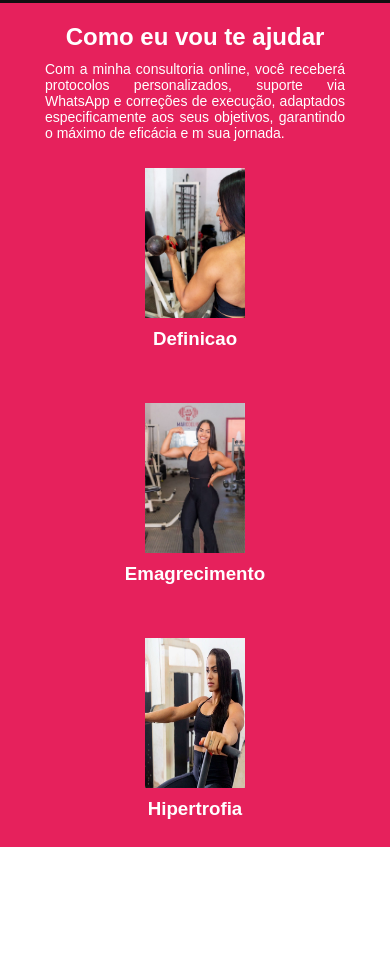
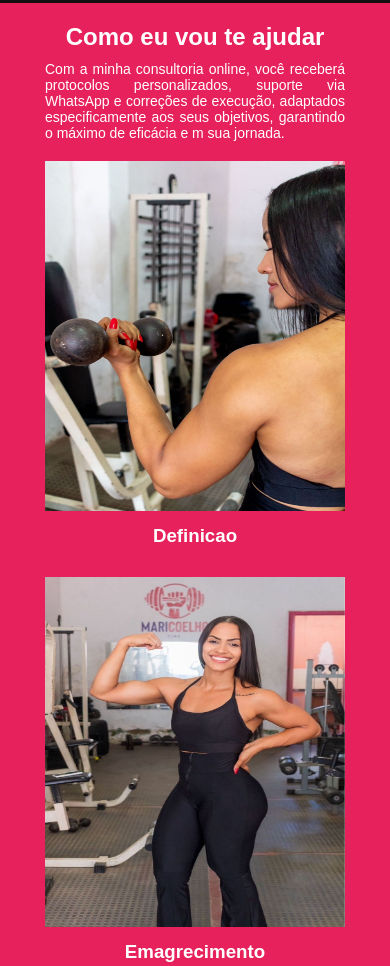
Before and after one commit to JoabeAndrade/ConsultoriaOnline, a plain HTML site: page index.html in a window 390 px wide. Shown: the part 1755-2721 px from the top of the page. Before the commit the page ends 2602 px from the top, so only its background shows below. Drawn offline with Linux system fonts and the light colour scheme.

Commit message:
feat: update help-me mobile

```diff
--- a/styles.css
+++ b/styles.css
@@ -293,6 +293,13 @@ a {
 .card-img {
     height: 300px;
     width: 240px;
+    cursor: pointer;
+    cursor: pointer;
+    transition: 0.3s, color 0.3s, transform 0.3s;
+}
+
+.card-img:hover {
+    transform: scale(1.05);
 }
 
 .card-text {
@@ -301,6 +308,11 @@ a {
 }
 
 @media (max-width: 830px) {
+    .help-me {
+        width: 100%;
+        height: 100%;
+    }
+
     .help-container {
         max-width: 300px;
     }
@@ -314,15 +326,19 @@ a {
     }
 
     .card-image {
+        margin: 20px 0px;
         display: flex;
         flex-direction: column;
+        gap: 30px;
     }
 
     .card-img {
-        width: 100px;
-        height: 150px;
+        width: 300px;
+        height: 350px;
         margin-bottom: 10px;
     }
+
+    .card-img
 
     .card-conatiner {
         display: flex;
```
